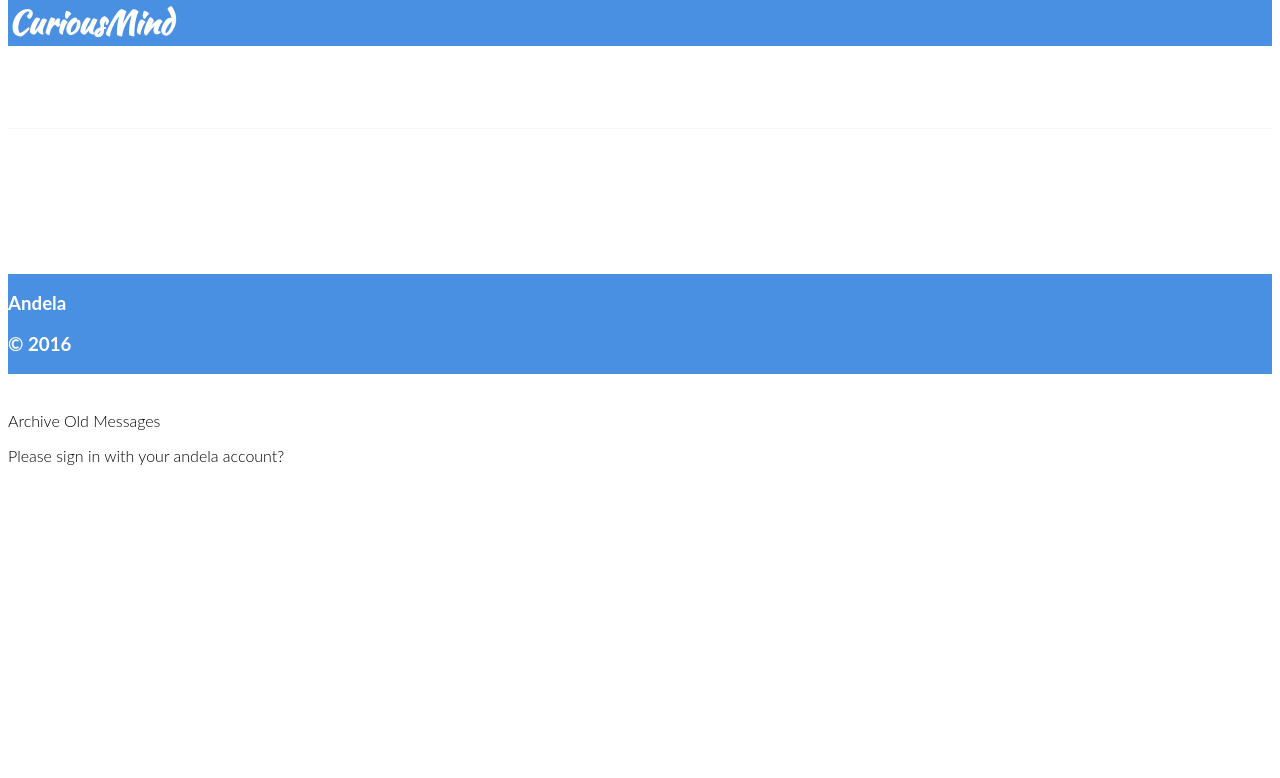
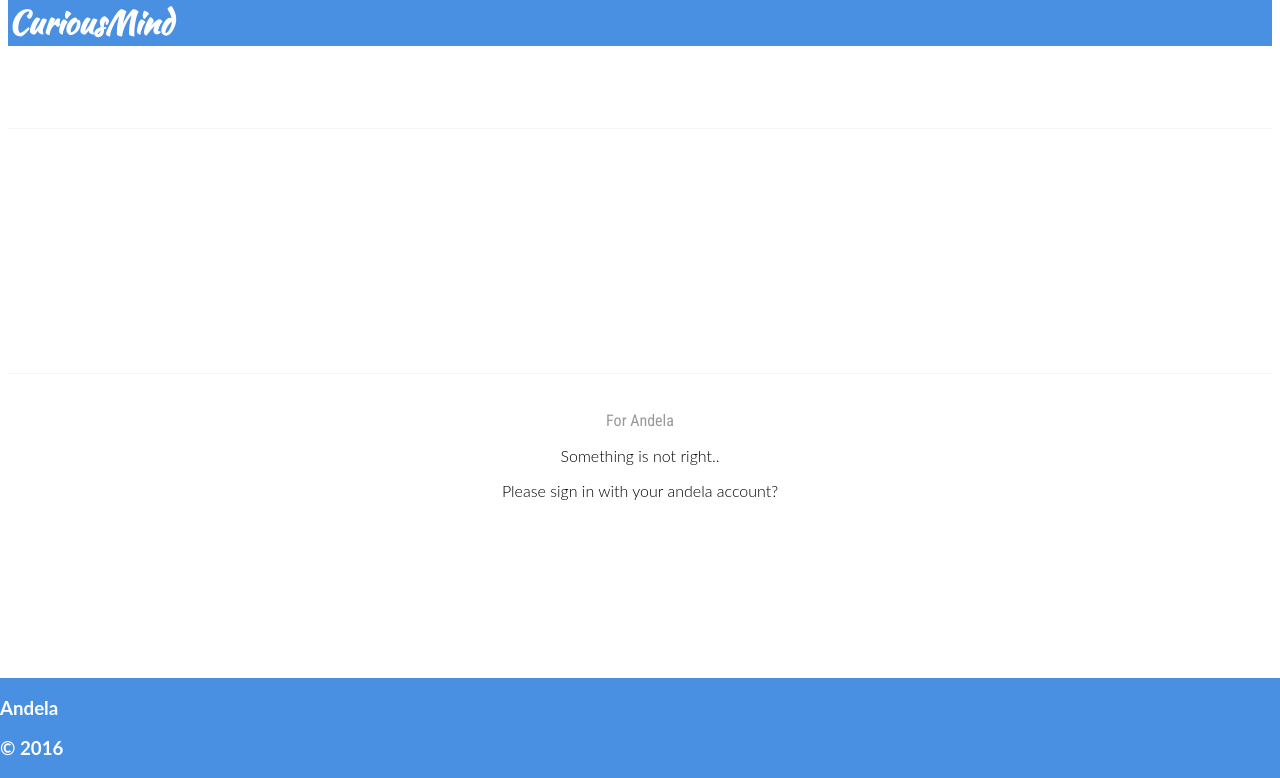
Before and after one commit to andela-sjames/Django-ReactJS-Library-App, a Django app: page / in a window 1280 px wide. Shown: the part 22-800 px from the top of the page. Run offline with Django 3.2, Linux system fonts and the light colour scheme; data that the repository does not hold is empty; parts of the project's set-up code (start-up, migrations or seed data) failed here and were passed over; some libraries are stand-ins or nearby versions.

Commit message:
make page more aesthetics.

```diff
--- a/reactlibapp/libraryapp/templates/libraryapp/main.html
+++ b/reactlibapp/libraryapp/templates/libraryapp/main.html
@@ -17,9 +17,8 @@
         <div class="divider"></div>
 
         <center>
-        <div id="my-signin2" class="signin">
-        </div>
-
+            <div id="my-signin2" class="signin"></div>
+            <div><p id="info">For Andela</p></div>
         </center>
 
 
--- a/reactlibapp/static/css/main.css
+++ b/reactlibapp/static/css/main.css
@@ -23,7 +23,6 @@
 
 #wrapper {
     min-height:100%;
-    position:relative;
 }
 
 #content {
@@ -71,9 +70,19 @@
   height:120px;
   padding:46px;
   color:#000;
-  font-family:Arial, Helvetica, sans-serif;
+  font-family: 'Roboto Condensed', sans-serif;
   font-size:16px;
   line-height:1.5em;
+}
+
+p#quotesDisplay {
+    font-weight: lighter;
+    color: #9A9794;
+}
+
+#info {
+  font-family: 'Roboto Condensed', sans-serif;
+  color: #9A9794;
 }
 
 .divider {
--- a/reactlibapp/templates/base.html
+++ b/reactlibapp/templates/base.html
@@ -15,9 +15,15 @@
     <title>{% block title %}Andela Library{% endblock %}</title>
 
      <link href="{% static 'bower_components/semantic/dist/semantic.min.css' %}" rel="stylesheet" type="text/css" media="screen" />
+
      <link href="{% static 'css/main.css' %}" rel="stylesheet" type="text/css" media="screen" />
+
      <link href='https://fonts.googleapis.com/css?family=Kaushan+Script' rel='stylesheet' type='text/css'>
+
+     <link href='https://fonts.googleapis.com/css?family=Roboto+Condensed' rel='stylesheet' type='text/css'>
+
      <link href="https://fonts.googleapis.com/css?family=Roboto" rel="stylesheet" type="text/css">
+
      <script src="https://apis.google.com/js/platform.js?onload=renderButton" async defer></script>
 
 
@@ -41,14 +47,14 @@
     <div class="ui basic modal">
     <i class="close icon"></i>
         <div class="header">
-            Archive Old Messages
+            <center><P>Something is not right..</P></center>
         </div>
           <div class="image content">
             <div class="image">
-              <i class="archive icon"></i>
+              <i class="warning icon"></i>
             </div>
             <div class="description">
-              <p>Please sign in with your andela account?</p>
+              <center><p>Please sign in with your andela account?</p></center>
             </div>
           </div>
     </div>
```
Also changed, not shown: other parts of reactlibapp/static/css/main.css (+0 -46 lines).
